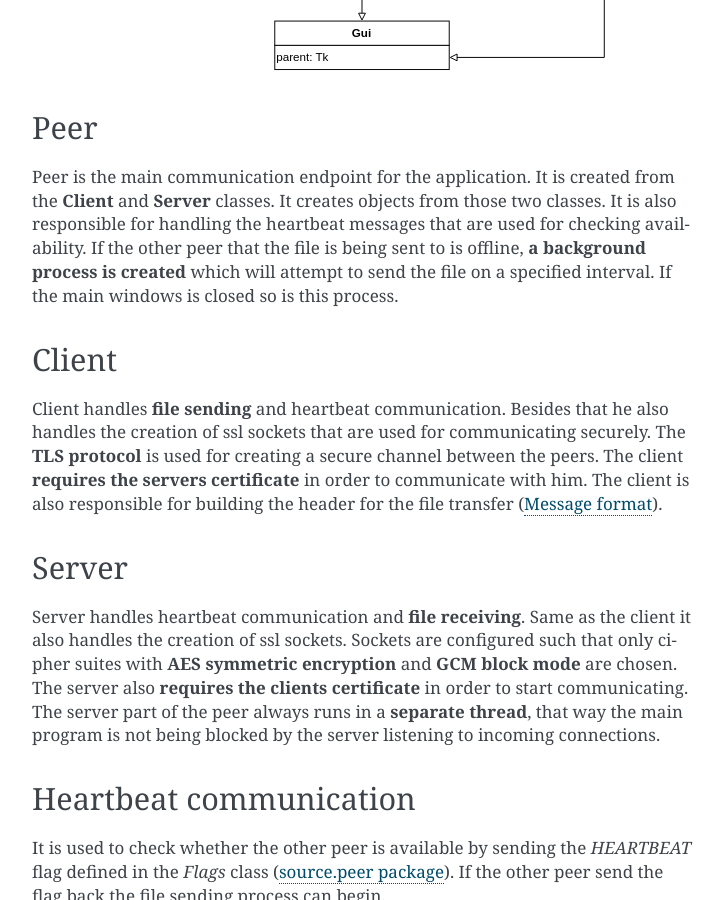
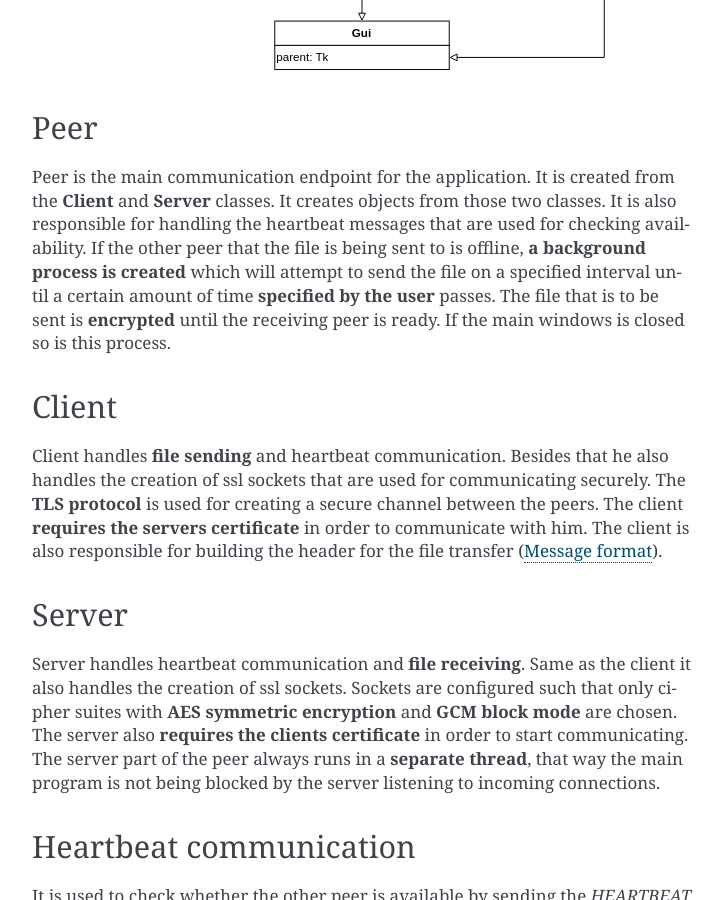
Before and after one commit to SamoKopecky/MPC-KRY-Project, a Sphinx documentation site: the page built from sphinx/architecture.rst, in a window 1280 px wide and 900 px high, scrolled down 671 px. Shown: the whole window, without its empty margins (388-1111 px from the left). Built offline with Sphinx 7.4.7, drawn with Linux system fonts in a browser that asks for light colours.

Commit message:
Update docs

```diff
--- a/sphinx/architecture.rst
+++ b/sphinx/architecture.rst
@@ -7,7 +7,7 @@ Class diagram
 
 Peer
 ----
-Peer is the main communication endpoint for the application. It is created from the **Client** and **Server** classes. It creates objects from those two classes. It is also responsible for handling the heartbeat messages that are used for checking availability. If the other peer that the file is being sent to is offline, **a background process is created** which will attempt to send the file on a specified interval. If the main windows is closed so is this process.
+Peer is the main communication endpoint for the application. It is created from the **Client** and **Server** classes. It creates objects from those two classes. It is also responsible for handling the heartbeat messages that are used for checking availability. If the other peer that the file is being sent to is offline, **a background process is created** which will attempt to send the file on a specified interval until a certain amount of time **specified by the user** passes. The file that is to be sent is **encrypted** until the receiving peer is ready. If the main windows is closed so is this process.
 
 Client
 ------
```
